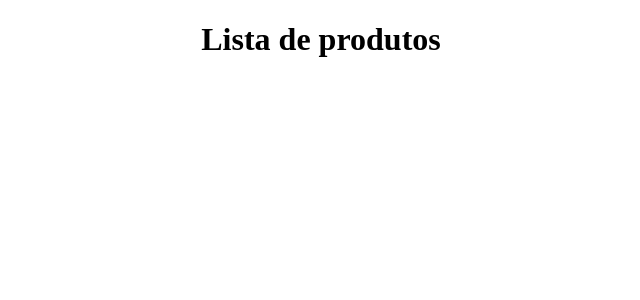
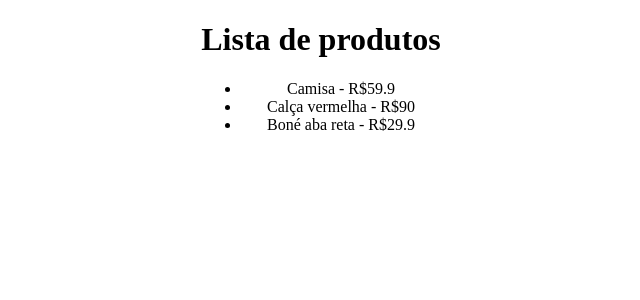
Before and after one commit to ivanvarella/httpreact, a React (Vite) app: page / in a window 1280 px wide. Shown: the top 300 px of the page, without its empty margins (319-959 px from the left). Built offline with nearby package versions, Linux system fonts and the light colour scheme; data requests are answered from the project's data file.

Commit message:
Fetch API local DB

```diff
--- a/src/App.jsx
+++ b/src/App.jsx
@@ -1,10 +1,38 @@
 import "./App.css";
 
+import { useState, useEffect } from "react";
+
+const url = "http://localhost:3004/products";
+
 function App() {
+  const [produtcs, setProducts] = useState([]);
+
+  // 1- Resgatando dados
+  useEffect(() => {
+    async function fetchData() {
+      const res = await fetch(url);
+
+      const data = await res.json();
+
+      setProducts(data);
+    }
+
+    fetchData();
+  }, []);
+
+  console.log("Produts: ", produtcs);
+
   return (
     <div className="App">
       {" "}
       <h1>Lista de produtos</h1>{" "}
+      <ul>
+        {produtcs.map((produtcs) => (
+          <li key={produtcs.id}>
+            {produtcs.name} - R${produtcs.price}
+          </li>
+        ))}
+      </ul>
     </div>
   );
 }
```
